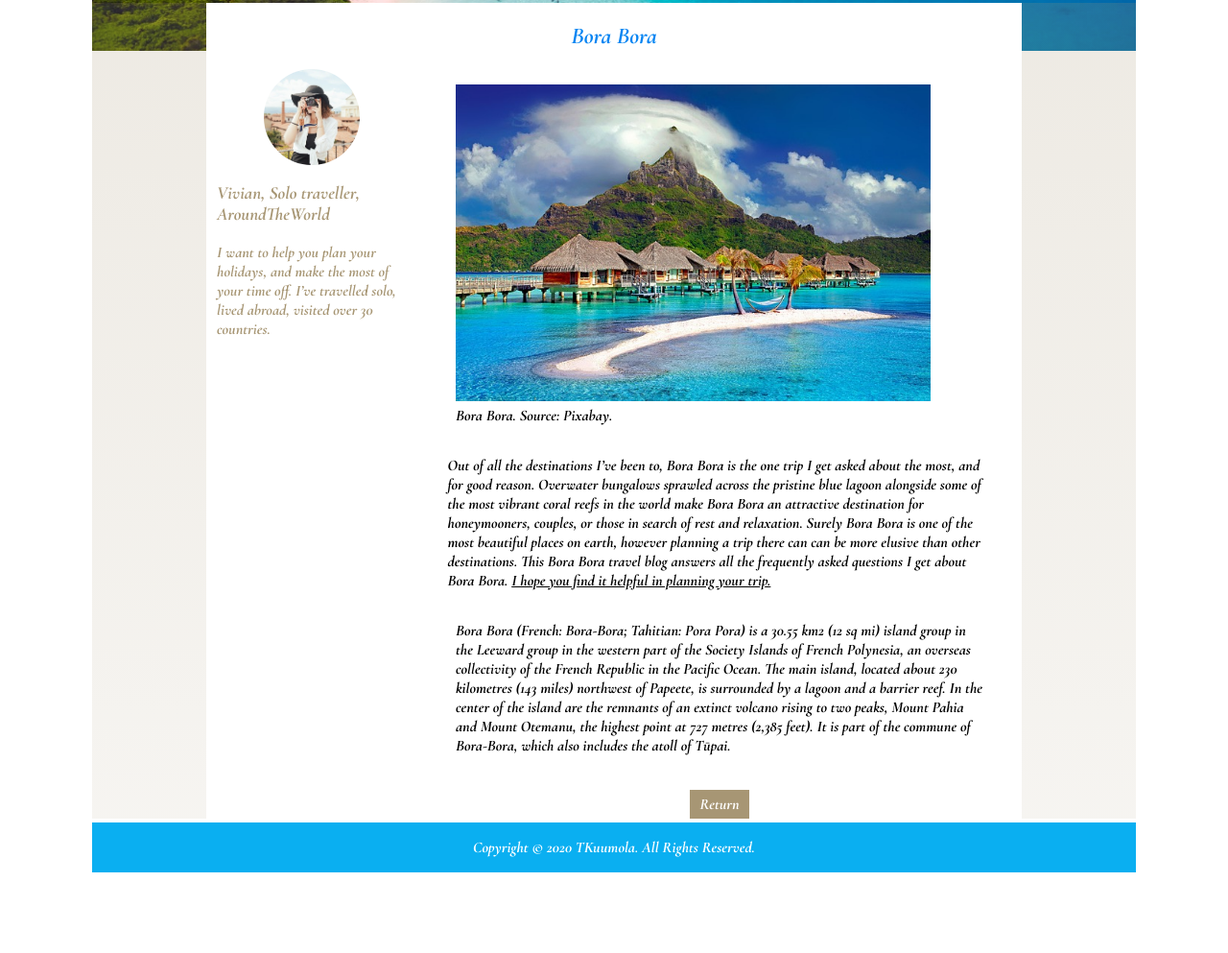
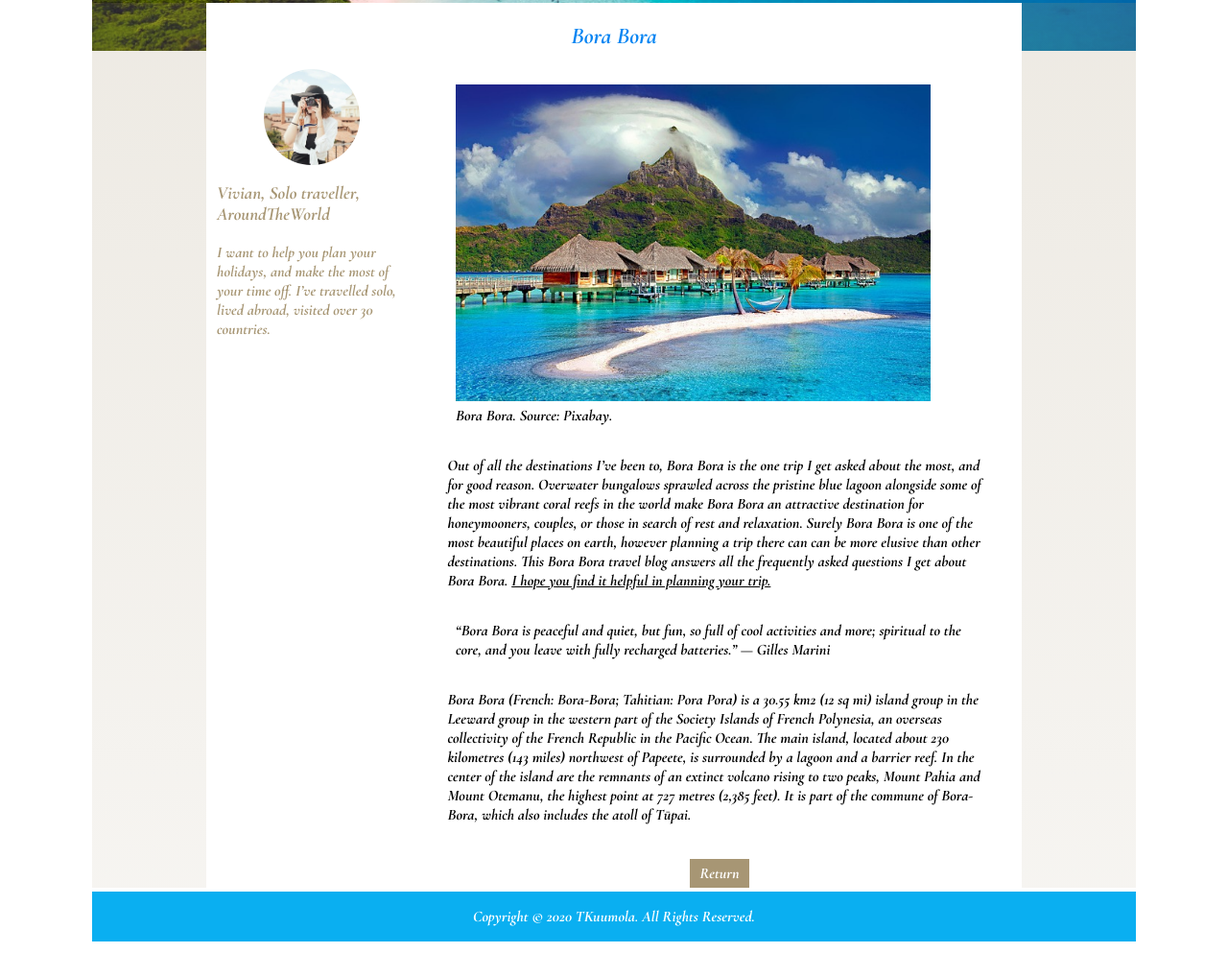
Before and after one commit to T7Q/Udacity-Personal-blog-website, a plain HTML site: page post.html in a window 1280 px wide. Shown: the part 235-1228 px from the top of the page at 96% size. Before the commit the page ends 1156 px from the top, so only its background shows below. Drawn offline with nearby package versions, Linux system fonts and the light colour scheme.

Commit message:
blockquote updated

```diff
--- a/post.html
+++ b/post.html
@@ -48,9 +48,10 @@
 						Overwater bungalows sprawled across the pristine blue lagoon alongside some of the most vibrant coral reefs in the world make Bora Bora an attractive destination for honeymooners, couples, or those in search of rest and relaxation.
 						Surely Bora Bora is one of the most beautiful places on earth, however planning a trip there can can be more elusive than other destinations.
 						This Bora Bora travel blog answers all the frequently asked questions I get about Bora Bora. <u>I hope you find it helpful in planning your trip.</u></p>
-					<blockquote cite="https://en.wikipedia.org/wiki/Bora_Bora">Bora Bora (French: Bora-Bora; Tahitian: Pora Pora) is a 30.55 km2 (12 sq mi) island group in the Leeward group in the western part of the Society Islands of French Polynesia,
+					<blockquote cite="http://www.morefamousquotes.com/quotes/2497348-bora-bora-is-peaceful-and-quiet-but-fun.html">“Bora Bora is peaceful and quiet, but fun, so full of cool activities and more; spiritual to the core, and you leave with fully recharged batteries.” — Gilles Marini</blockquote>
+					<p>Bora Bora (French: Bora-Bora; Tahitian: Pora Pora) is a 30.55 km2 (12 sq mi) island group in the Leeward group in the western part of the Society Islands of French Polynesia,
 						an overseas collectivity of the French Republic in the Pacific Ocean. The main island, located about 230 kilometres (143 miles) northwest of Papeete, is surrounded by a lagoon and a barrier reef.
-						In the center of the island are the remnants of an extinct volcano rising to two peaks, Mount Pahia and Mount Otemanu, the highest point at 727 metres (2,385 feet). It is part of the commune of Bora-Bora, which also includes the atoll of Tūpai.</blockquote>
+						In the center of the island are the remnants of an extinct volcano rising to two peaks, Mount Pahia and Mount Otemanu, the highest point at 727 metres (2,385 feet). It is part of the commune of Bora-Bora, which also includes the atoll of Tūpai.</p>
 					<br>
 					<a href="index.html" class="return-button">Return</a>
 				</div>
```
